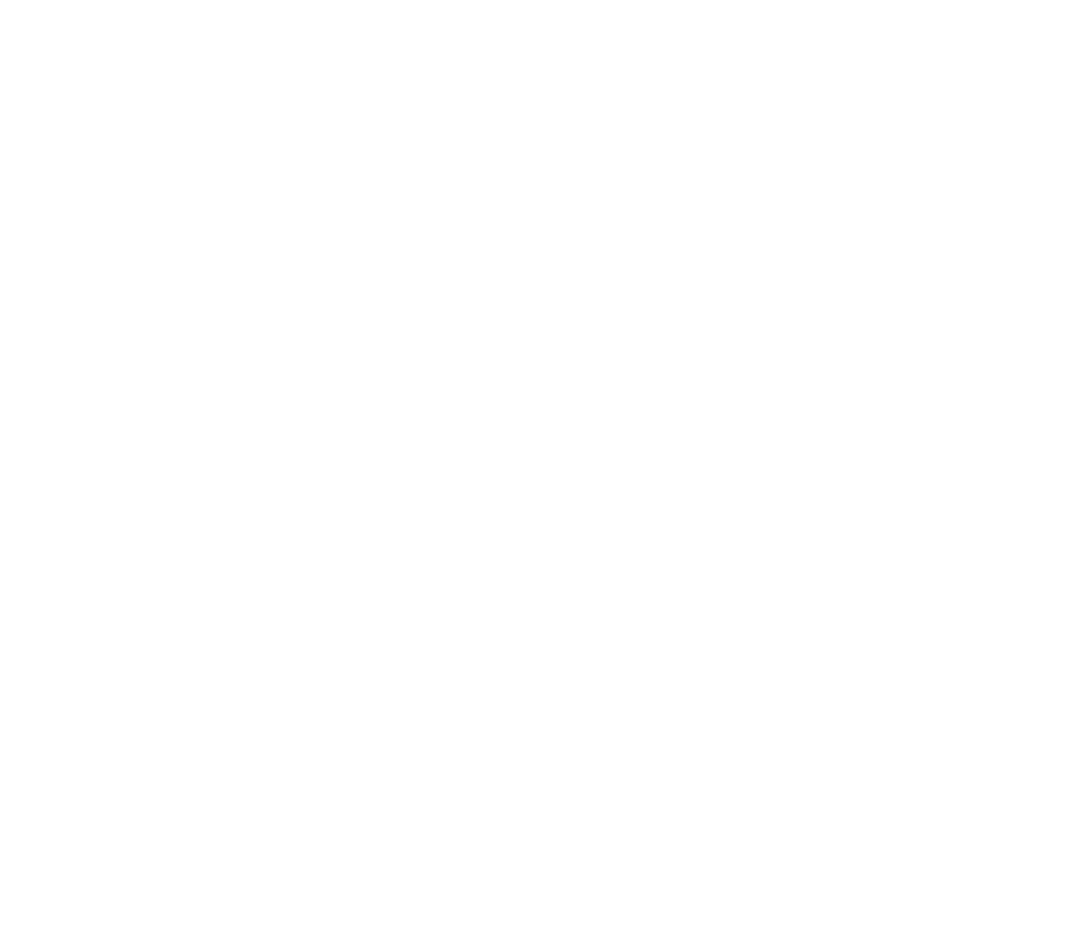
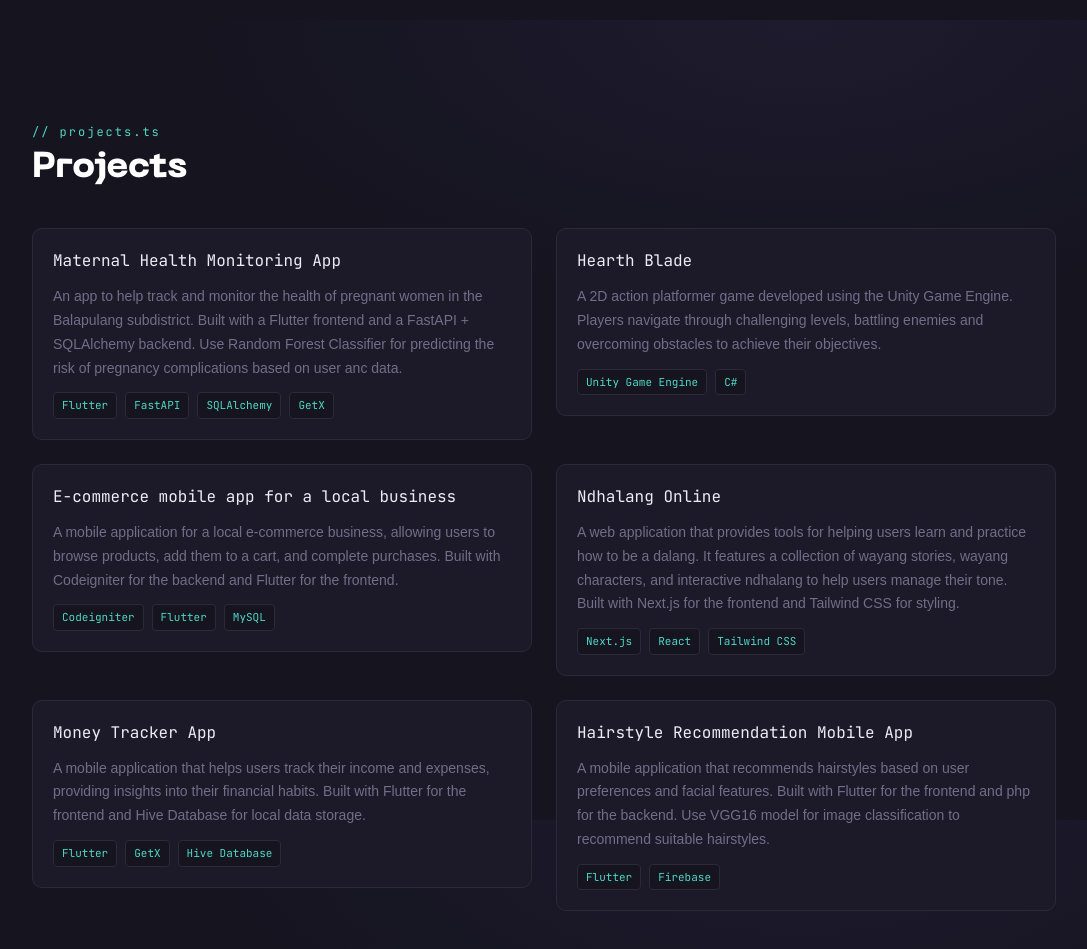
Before and after one commit to maouzal-pandu/my_portofolio, a Next.js app: page / in a window 1280 px wide. Shown: the part 2380-3329 px from the top of the page, without its empty margins (96-1183 px from the left). Before the commit the page ends 2375 px from the top, so only its background shows below. Built offline with nearby package versions, Linux system fonts and the light colour scheme; a web font is replaced by a local one.

Commit message:
add projects section

```diff
--- a/app/page.tsx
+++ b/app/page.tsx
@@ -2,6 +2,7 @@
 import Hero from "@/components/hero";
 import AboutMe from "@/components/about-me";
 import TechStack from "@/components/tech-stack";
+import Projects from "@/components/projects";
 
 export default function Home() {
   return (
@@ -13,6 +14,8 @@
       <AboutMe />
 
       <TechStack />
+
+      <Projects />
     </div>
   );
 }
--- /dev/null
+++ b/components/projects.tsx
@@ -0,0 +1,155 @@
+"use client";
+
+import { useEffect, useRef, useState } from "react";
+import { ArrowUpRight } from "lucide-react";
+import { FaGithub } from "react-icons/fa6";
+import Link from "next/link";
+
+const PROJECTS = [
+  {
+    title: "Maternal Health Monitoring App",
+    description:
+      "An app to help track and monitor the health of pregnant women in the Balapulang subdistrict. Built with a Flutter frontend and a FastAPI + SQLAlchemy backend. Use Random Forest Classifier for predicting the risk of pregnancy complications based on user anc data.",
+    tags: ["Flutter", "FastAPI", "SQLAlchemy", "GetX"],
+    codeUrl: "https://github.com/maouzal-pandu/frontend-skripsi-app",
+  },
+  {
+    title: "Hearth Blade",
+    description:
+      "A 2D action platformer game developed using the Unity Game Engine. Players navigate through challenging levels, battling enemies and overcoming obstacles to achieve their objectives.",
+    tags: ["Unity Game Engine", "C#"],
+    codeUrl: "https://github.com/maouzal-pandu/Hearth_Blade",
+  },
+  {
+    title: "E-commerce mobile app for a local business",
+    description:
+      "A mobile application for a local e-commerce business, allowing users to browse products, add them to a cart, and complete purchases. Built with Codeigniter for the backend and Flutter for the frontend.",
+    tags: ["Codeigniter", "Flutter", "MySQL"],
+    codeUrl:
+      "https://github.com/maouzal-pandu/barito-selatan-ecommerce-mobile-application",
+  },
+  {
+    title: "Ndhalang Online",
+    description:
+      "A web application that provides tools for helping users learn and practice how to be a dalang. It features a collection of wayang stories, wayang characters, and interactive ndhalang to help users manage their tone. Built with Next.js for the frontend and Tailwind CSS for styling.",
+    tags: ["Next.js", "React", "Tailwind CSS"],
+    codeUrl: "https://github.com/maouzal-pandu/Ndhalang-Online-NextJS",
+  },
+  {
+    title: "Money Tracker App",
+    description:
+      "A mobile application that helps users track their income and expenses, providing insights into their financial habits. Built with Flutter for the frontend and Hive Database for local data storage.",
+    tags: ["Flutter", "GetX", "Hive Database"],
+    codeUrl: "https://github.com/maouzal-pandu/money-tracker",
+  },
+  {
+    title: "Hairstyle Recommendation Mobile App",
+    description:
+      "A mobile application that recommends hairstyles based on user preferences and facial features. Built with Flutter for the frontend and php for the backend. Use VGG16 model for image classification to recommend suitable hairstyles.",
+    tags: ["Flutter", "Firebase"],
+    codeUrl: "https://github.com/maouzal-pandu/hairstyle-recommendation-app",
+  },
+];
+
+function useReveal<T extends HTMLElement>(threshold = 0.15) {
+  const ref = useRef<T>(null);
+  const [visible, setVisible] = useState(false);
+
+  useEffect(() => {
+    const node = ref.current;
+    if (!node) return;
+
+    if (window.matchMedia("(prefers-reduced-motion: reduce)").matches) {
+      setVisible(true);
+      return;
+    }
+
+    const observer = new IntersectionObserver(
+      ([entry]) => {
+        if (entry.isIntersecting) {
+          setVisible(true);
+          observer.disconnect();
+        }
+      },
+      { threshold },
+    );
+
+    observer.observe(node);
+    return () => observer.disconnect();
+  }, [threshold]);
+
+  return { ref, visible };
+}
+
+export default function Projects() {
+  const { ref: sectionRef, visible } = useReveal<HTMLElement>();
+
+  return (
+    <section
+      ref={sectionRef}
+      id="projects"
+      className="scroll-mt-24 mx-5 py-24 md:py-32 border-t border-white/5"
+    >
+      <div className="max-w-5xl mx-auto flex flex-col items-center md:items-start">
+        <span
+          className={`font-jet-brains-mono text-xs text-[#4FD8C4] tracking-[2px] transition-all duration-700 ease-out ${
+            visible ? "opacity-100 translate-y-0" : "opacity-0 translate-y-8"
+          }`}
+        >
+          // projects.ts
+        </span>
+
+        <h2
+          className={`font-neue-machina text-3xl md:text-4xl mt-2 mb-10 transition-all duration-700 ease-out delay-100 ${
+            visible ? "opacity-100 translate-y-0" : "opacity-0 translate-y-8"
+          }`}
+        >
+          Projects
+        </h2>
+
+        <div className="w-full grid grid-cols-1 md:grid-cols-2 gap-6">
+          {PROJECTS.map((project, i) => (
+            <Link
+              href={project.codeUrl || "#"}
+              target="_blank"
+              key={project.title}
+            >
+              <div
+                className={`group rounded-[10px] border border-[#2C2939] bg-[#1C1A28] overflow-hidden flex flex-col transition-all duration-500 ease-out hover:-translate-y-1 hover:border-[#4FD8C4] ${
+                  visible
+                    ? "opacity-100 translate-y-0"
+                    : "opacity-0 translate-y-8"
+                }`}
+                style={{
+                  transitionDelay: visible ? `${150 + i * 100}ms` : "0ms",
+                }}
+              >
+                {/* content */}
+                <div className="p-5 flex flex-col gap-3 flex-1">
+                  <h3 className="font-jet-brains-mono text-base text-[#EDEBF5]">
+                    {project.title}
+                  </h3>
+
+                  <p className="text-[#726D89] text-sm leading-[1.7] flex-1">
+                    {project.description}
+                  </p>
+
+                  <div className="flex flex-wrap gap-2">
+                    {project.tags.map((tag, tagIndex) => (
+                      <span
+                        key={`${project.title}-tag-${tagIndex}`}
+                        className="font-jet-brains-mono text-[11px] text-[#4FD8C4] border border-[#2C2939] bg-[#15141F] px-2 py-1 rounded"
+                      >
+                        {tag}
+                      </span>
+                    ))}
+                  </div>
+                </div>
+              </div>
+            </Link>
+          ))}
+        </div>
+      </div>
+    </section>
+  );
+}
```
